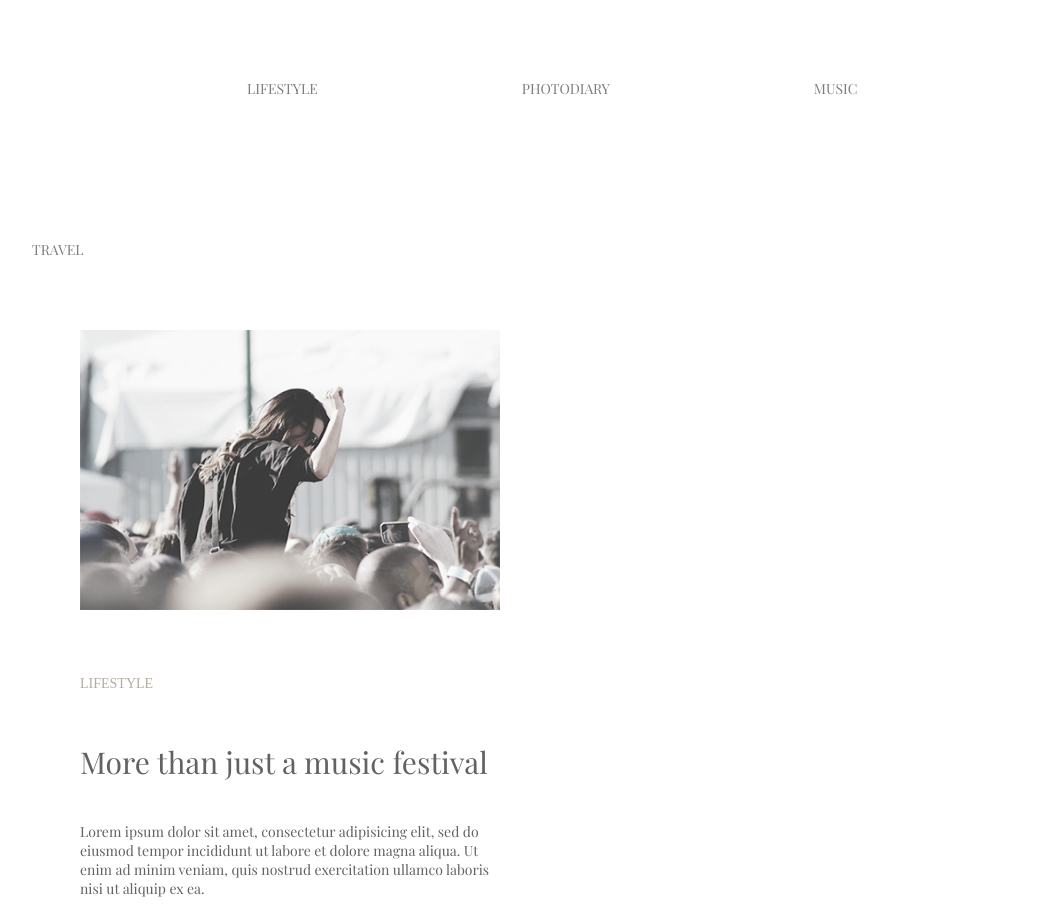
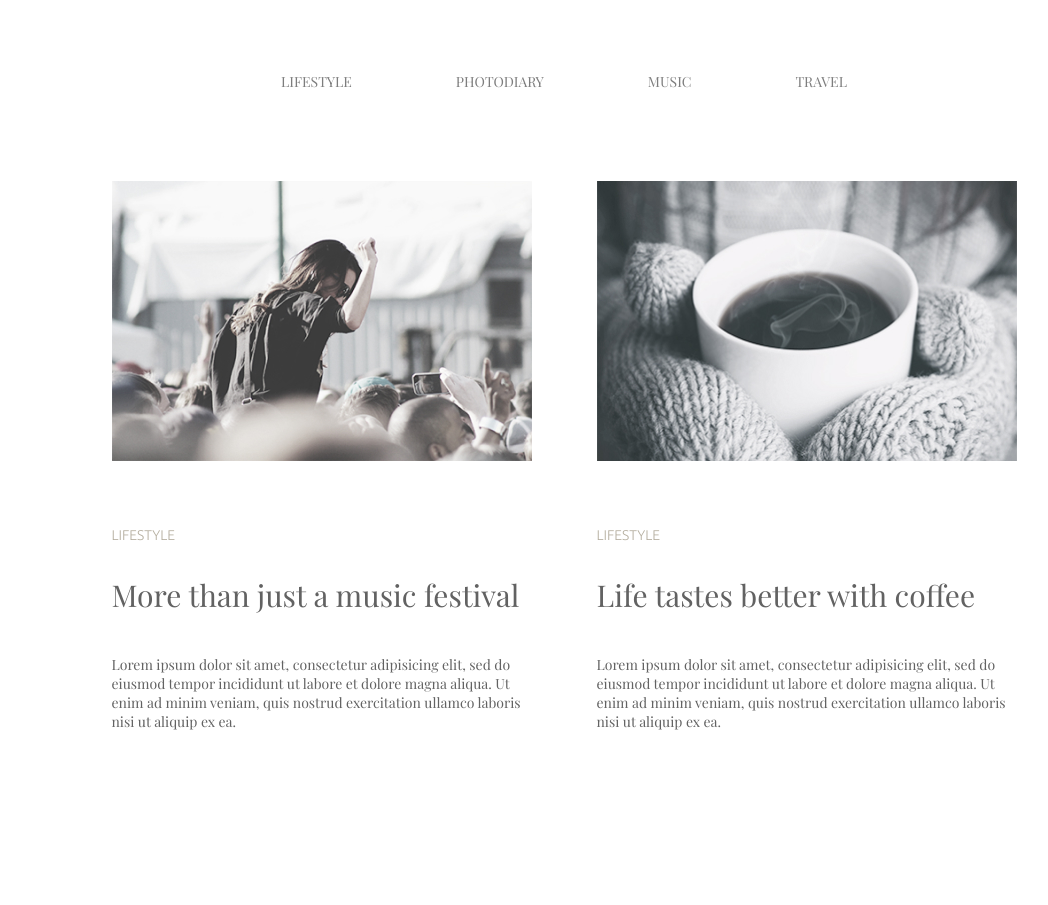
Before and after one commit to Arte2mkalash19art/My-homeworks, a plain HTML site: page index.html in a window 1280 px wide. Shown: the top 905 px of the page, without its empty margins (76-1124 px from the left). Drawn offline with nearby package versions, Linux system fonts and the light colour scheme.

Commit message:
home-flex

```diff
--- a/index.html
+++ b/index.html
@@ -1,42 +1,92 @@
 <!DOCTYPE html>
-<html lang="uk-UA">
+<html lang="en">
   <head>
     <meta charset="UTF-8" />
+    <meta http-equiv="X-UA-Compatible" content="IE=edge" />
     <meta name="viewport" content="width=device-width, initial-scale=1.0" />
-    <meta property="og:image" content="D:\code\картина сайту.png" />
-    <script
-      async
-      src="https://pagead2.googlesyndication.com/pagead/js/adsbygoogle.js?client=ca-pub-3386071630034821"
-      crossorigin="anonymous"
-    ></script>
-    <title>P0dorozhui</title>
-    <link rel="stylesheet" type="text/css" href="style.css" />
+    <title>Картка</title>
+    <link rel="stylesheet" href="style.css" />
     <link rel="preconnect" href="https://fonts.googleapis.com" />
     <link rel="preconnect" href="https://fonts.gstatic.com" crossorigin />
     <link
-      href="https://fonts.googleapis.com/css2?family=Playfair+Display&display=swap"
+      href="https://fonts.googleapis.com/css2?family=Playfair+Display&family=Ubuntu:wght@300&display=swap"
       rel="stylesheet"
     />
   </head>
   <body>
-    <header>
-      <div class="ete left">LIFESTYLE</div>
-      <div class="ete">PHOTODIARY</div>
-      <div class="ete">MUSIC</div>
-      <div class="ete right">TRAVEL</div>
+    <header class="header">
+      <span class="item">Lifestyle</span>
+      <span class="item">Photodiary</span>
+      <span class="item">Music</span>
+      <span class="item">Travel</span>
     </header>
     <main>
-      <div class="card">
-        <img src="11.png" alt="girl" class="car-img" />
-        <div class="card--text">
-          <span class="TextPid">LIFESTYLE</span><br />
-          <span class="card-title">More than just a music festival</span>
-          <span class="card-ma"
-            >Lorem ipsum dolor sit amet, consectetur adipisicing elit, sed do
+      <div class="container">
+        <div class="card-item">
+          <img src="images/1 1.jpg" alt="Festival" class="card-img" />
+          <h4 class="card-subtitle">Lifestyle</h4>
+          <h2 class="card-title">More than just a music festival</h2>
+          <p class="card-text">
+            Lorem ipsum dolor sit amet, consectetur adipisicing elit, sed do
             eiusmod tempor incididunt ut labore et dolore magna aliqua. Ut enim
             ad minim veniam, quis nostrud exercitation ullamco laboris nisi ut
             aliquip ex ea.
-          </span>
+          </p>
+        </div>
+        <div class="card-item">
+          <img src="images/2 1.jpg" alt="Festival" class="card-img" />
+          <h4 class="card-subtitle">Lifestyle</h4>
+          <h2 class="card-title">Life tastes better with coffee</h2>
+          <p class="card-text">
+            Lorem ipsum dolor sit amet, consectetur adipisicing elit, sed do
+            eiusmod tempor incididunt ut labore et dolore magna aliqua. Ut enim
+            ad minim veniam, quis nostrud exercitation ullamco laboris nisi ut
+            aliquip ex ea.
+          </p>
+        </div>
+        <div class="card-item">
+          <img src="images/3 1.jpg" alt="Festival" class="card-img" />
+          <h4 class="card-subtitle">PHOTODAIRY</h4>
+          <h2 class="card-title">American dream</h2>
+          <p class="card-text">
+            Lorem ipsum dolor sit amet, consectetur adipisicing elit, sed do
+            eiusmod tempor incididunt ut labore et dolore magna aliqua. Ut enim
+            ad minim veniam, quis nostrud exercitation ullamco laboris nisi ut
+            aliquip ex ea.
+          </p>
+        </div>
+        <div class="card-item">
+          <img src="images/4 1.jpg" alt="Festival" class="card-img" />
+          <h4 class="card-subtitle">PHOTODAIRY</h4>
+          <h2 class="card-title">A day exploring the Alps</h2>
+          <p class="card-text">
+            Lorem ipsum dolor sit amet, consectetur adipisicing elit, sed do
+            eiusmod tempor incididunt ut labore et dolore magna aliqua. Ut enim
+            ad minim veniam, quis nostrud exercitation ullamco laboris nisi ut
+            aliquip ex ea.
+          </p>
+        </div>
+        <div class="card-item">
+          <img src="images/1 2.jpg" alt="Festival" class="card-img" />
+          <h4 class="card-subtitle">Lifestyle</h4>
+          <h2 class="card-title">Top 10 song for running</h2>
+          <p class="card-text">
+            Lorem ipsum dolor sit amet, consectetur adipisicing elit, sed do
+            eiusmod tempor incididunt ut labore et dolore magna aliqua. Ut enim
+            ad minim veniam, quis nostrud exercitation ullamco laboris nisi ut
+            aliquip ex ea.
+          </p>
+        </div>
+        <div class="card-item">
+          <img src="images/2 2.jpg" alt="Festival" class="card-img" />
+          <h4 class="card-subtitle">Lifestyle</h4>
+          <h2 class="card-title">Cold winter days</h2>
+          <p class="card-text">
+            Lorem ipsum dolor sit amet, consectetur adipisicing elit, sed do
+            eiusmod tempor incididunt ut labore et dolore magna aliqua. Ut enim
+            ad minim veniam, quis nostrud exercitation ullamco laboris nisi ut
+            aliquip ex ea.
+          </p>
         </div>
       </div>
     </main>
--- a/style.css
+++ b/style.css
@@ -1,61 +1,60 @@
-.ete:hover {
+.container {
+  display: flex;
+  flex-direction: row;
+  justify-content: center;
+  gap: 65px;
+  flex-wrap: wrap;
+}
+
+.card-item {
+  width: 420px;
+  height: 662px;
+}
+
+body {
+  font-family: "Playfair Display", serif;
+}
+
+.item {
+  font-size: 14px;
+  line-height: 19px;
+  color: #7d7d7d;
+  text-transform: uppercase;
+  padding-left: 50px;
+  padding-right: 50px;
+}
+
+.item:hover {
   color: #03a9f4;
 }
 
-.ete {
-  font-family: "Playfair Display";
-  font-style: normal;
-  font-weight: 400;
-  font-size: 14px;
-  line-height: 19px;
-  display: inline-block;
+.header {
   text-align: center;
-  color: #7d7d7d;
-  margin: 71px 100px;
+  margin-top: 70px;
+  margin-bottom: 90px;
 }
 
-.left {
-  margin-left: 315px;
-}
-
-.card {
-  margin-left: 148px;
-  width: 420px;
-}
-
-.TextPid {
-  font-family: "Ubuntu";
-  font-style: normal;
+.card-subtitle {
+  font-family: "Ubuntu", sans-serif;
   font-weight: 300;
   font-size: 14px;
   line-height: 16px;
   color: #b4ad9e;
-  display: block;
+  text-transform: uppercase;
   margin-top: 62px;
 }
 
 .card-title {
-  font-family: "Playfair Display";
-  font-style: normal;
-  font-weight: 400;
   font-size: 30px;
   line-height: 40px;
   color: #626262;
-  display: block;
   margin-top: 32px;
-  margin-bottom: 40px;
+  font-weight: 400;
 }
 
-.card-ma {
-  font-family: "Playfair Display";
-  font-style: normal;
-  font-weight: 400;
+.card-text {
   font-size: 14px;
   line-height: 19px;
   color: #626262;
+  margin-top: 40px;
 }
-
-.car-img {
-  width: 420px;
-  height: 280px;
-}
```
Also changed, not shown: 11.png (deleted), images/1 1.jpg (added), images/1 2.jpg (added), images/2 1.jpg (added), images/2 2.jpg (added), images/3 1.jpg (added), images/4 1.jpg (added).
